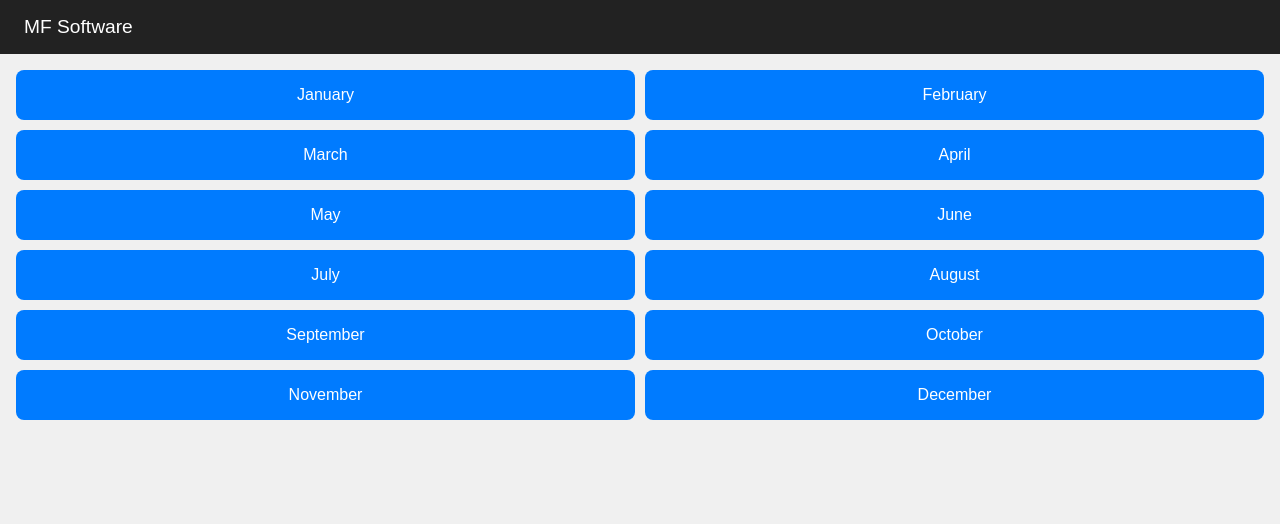
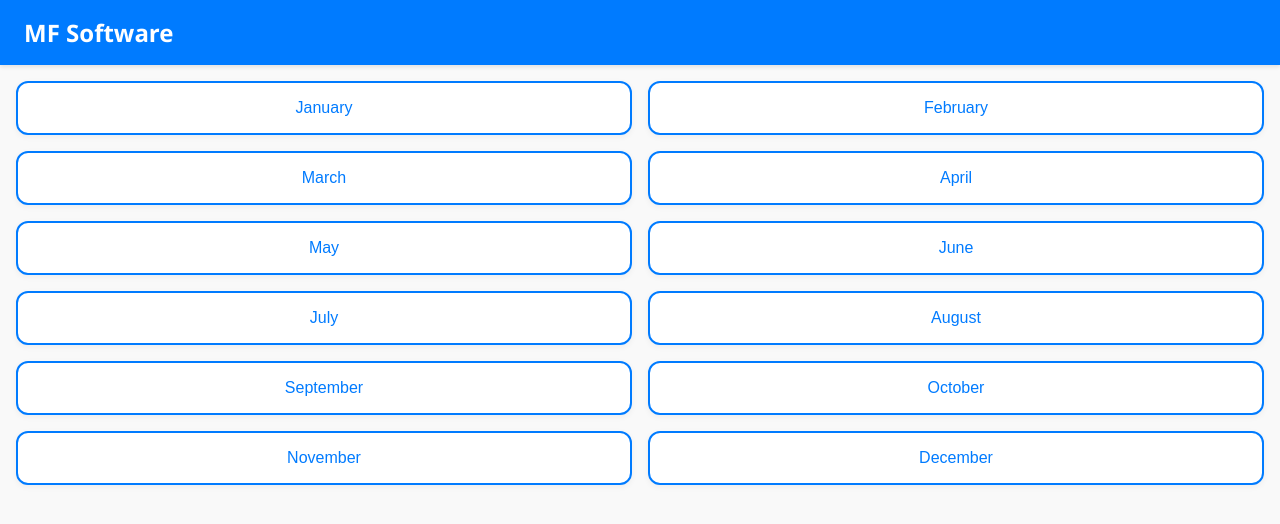
Before and after one commit to Micheal632333/workout-app, a plain HTML site: page index.html in a window 1280 px wide. Drawn offline with Linux system fonts and the light colour scheme.

Commit message:
Update index.html

```diff
--- a/index.html
+++ b/index.html
@@ -3,39 +3,55 @@
 <head>
   <meta charset="UTF-8" />
   <meta name="viewport" content="width=device-width, initial-scale=1.0" />
-  <link rel="manifest" href="manifest.json">
+  <link rel="manifest" href="manifest.json" />
   <link rel="apple-touch-icon" href="images/icon-512.png" />
   <title>MF Software</title>
   <style>
+    :root {
+      --primary: #007bff;
+      --bg: #f9f9f9;
+      --text: #333;
+      --card: #fff;
+      --radius: 12px;
+    }
+    * {
+      box-sizing: border-box;
+    }
     body {
-      font-family: sans-serif;
+      font-family: 'Segoe UI', sans-serif;
       margin: 0;
-      padding: 0;
-      background-color: #f0f0f0;
+      background-color: var(--bg);
+      color: var(--text);
     }
     header {
-      background-color: #222;
+      background-color: var(--primary);
       color: white;
-      padding: 1rem;
-      font-size: 1.2rem;
-    }
-    header div {
-      text-align: left;
-      padding-left: 0.5rem;
+      padding: 1rem 1.5rem;
+      font-size: 1.5rem;
+      font-weight: bold;
+      box-shadow: 0 2px 4px rgba(0,0,0,0.1);
     }
     .months {
       display: grid;
-      grid-template-columns: 1fr 1fr;
-      gap: 10px;
+      grid-template-columns: repeat(2, 1fr);
+      gap: 1rem;
       padding: 1rem;
     }
     .months button {
+      background-color: var(--card);
+      border: 2px solid var(--primary);
+      border-radius: var(--radius);
       padding: 1rem;
       font-size: 1rem;
-      border: none;
-      background-color: #007bff;
+      font-weight: 500;
+      color: var(--primary);
+      cursor: pointer;
+      box-shadow: 0 2px 6px rgba(0,0,0,0.05);
+      transition: all 0.2s;
+    }
+    .months button:hover {
+      background-color: var(--primary);
       color: white;
-      border-radius: 8px;
     }
     .screen {
       display: none;
@@ -49,28 +65,35 @@
       width: 100%;
       max-height: 300px;
       object-fit: contain;
-      background-color: #ddd;
+      background-color: #e0e0e0;
+      border-radius: var(--radius);
     }
     textarea {
       margin-top: 1rem;
+      padding: 1rem;
       width: 100%;
       height: 150px;
       font-size: 1rem;
+      border: 1px solid #ccc;
+      border-radius: var(--radius);
+      resize: vertical;
+      background-color: white;
     }
     .back-button {
       margin-top: 1rem;
       padding: 0.75rem;
-      background-color: #444;
+      background-color: var(--primary);
       color: white;
       border: none;
-      border-radius: 6px;
+      border-radius: var(--radius);
+      font-size: 1rem;
+      font-weight: 500;
+      cursor: pointer;
     }
   </style>
 </head>
 <body>
-  <header>
-    <div>MF Software</div>
-  </header>
+  <header>MF Software</header>
 
   <div class="months" id="monthMenu"></div>
 
@@ -123,7 +146,6 @@
       monthMenu.style.display = "grid";
     }
 
-    // Register service worker
     if ('serviceWorker' in navigator) {
       navigator.serviceWorker.register('sw.js')
         .then(() => console.log('Service Worker Registered'))
```
